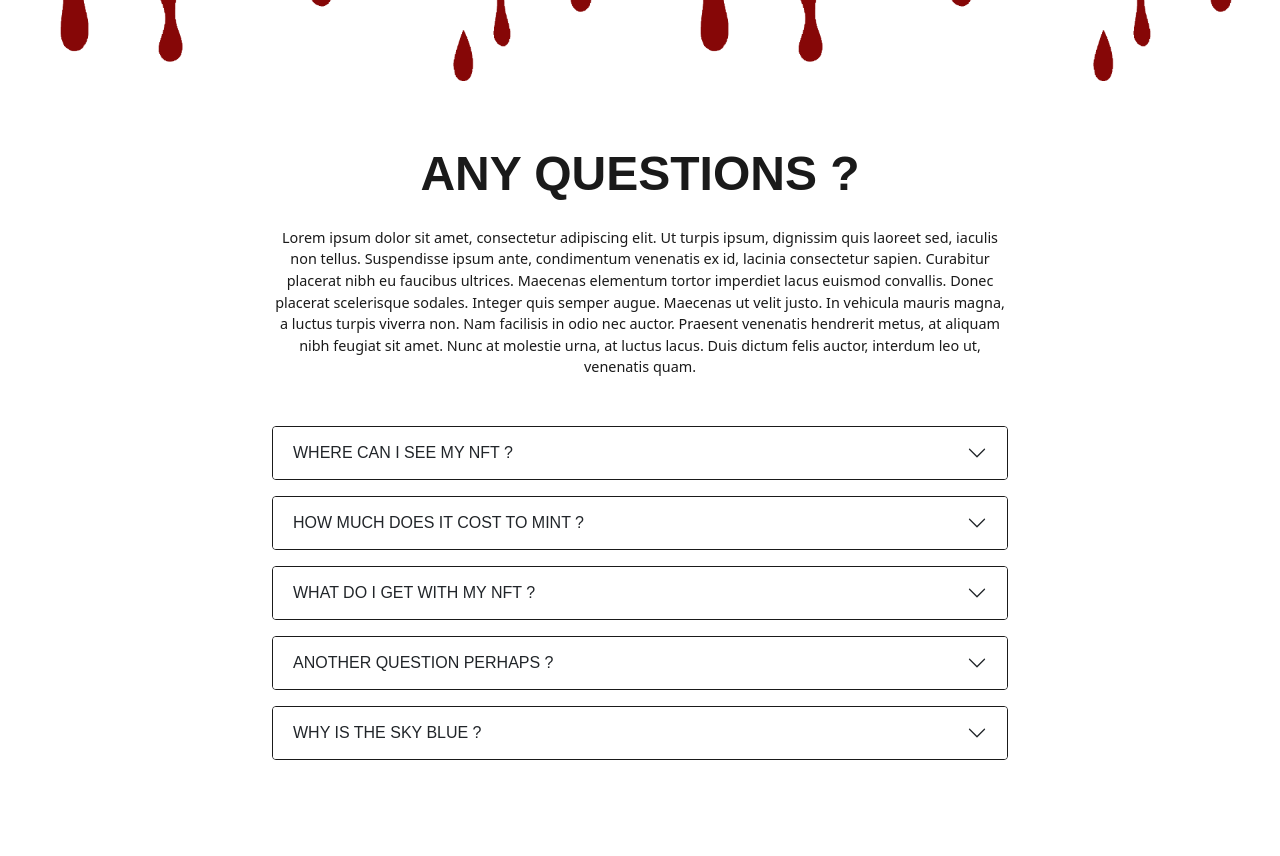
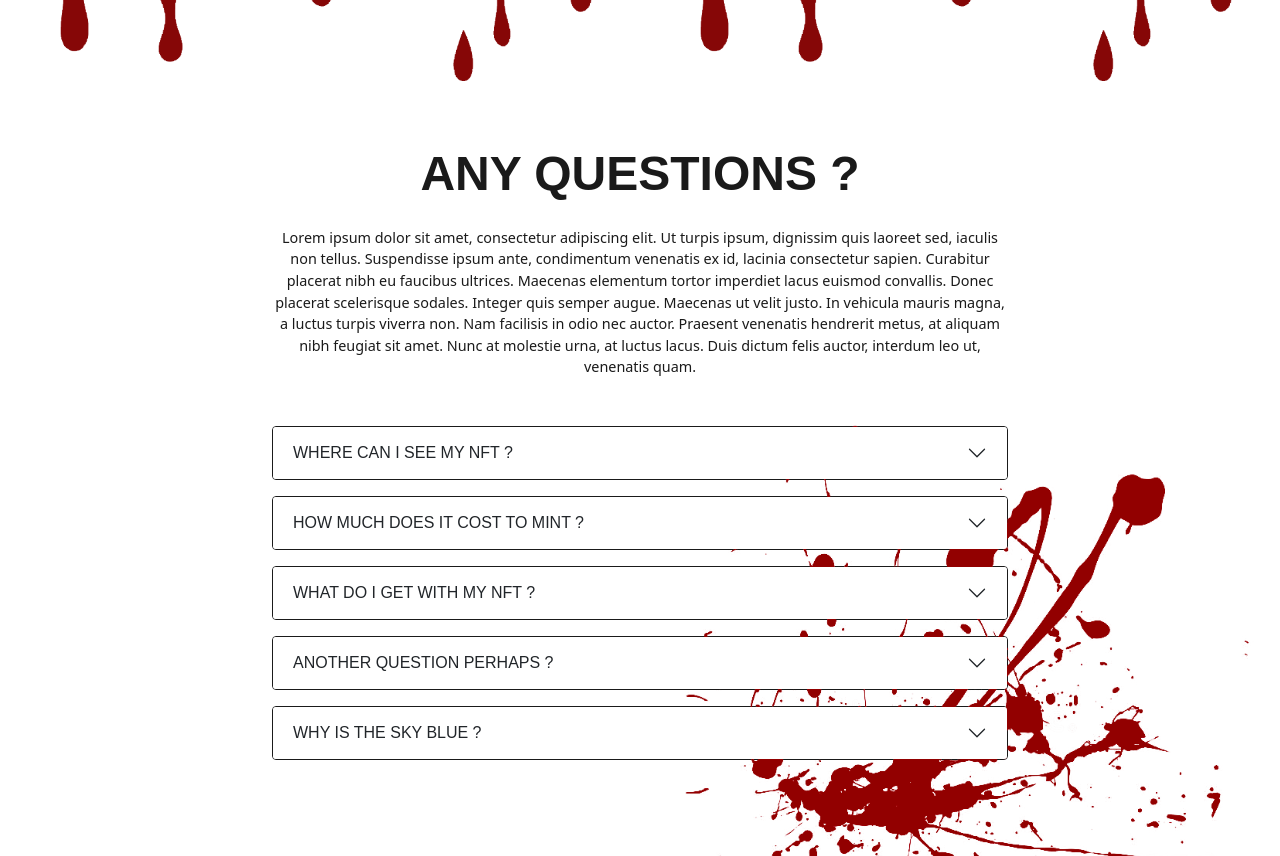
Before and after one commit to vcohere/bloodyfaces, a React (Create React App) app in the folder client/: page / in a window 1280 px wide. Shown: the part 2280-3136 px from the top of the page. Before the commit the page ends 3088 px from the top, so only its background shows below. Built offline with nearby package versions, Linux system fonts and the light colour scheme; a web font is replaced by a local one; what @drizzle/store would draw is missing.

Commit message:
added bloodstain to faq

```diff
--- a/client/src/App.css
+++ b/client/src/App.css
@@ -123,6 +123,13 @@
 
 #faq .accordion-body {
   text-align: left;
+}
+
+#faq .blood-stain {
+  position: absolute;
+  bottom: -150px;
+  right: 2vw;
+  max-width: 600px;
 }
 
 #mint-container {
@@ -284,6 +291,10 @@
   color: #B90808;
 }
 
+@media (max-width: 768px) {
+
+}
+
 @keyframes spin {
   from {transform: rotate(0deg);}
   to {transform: rotate(359deg);}
--- a/client/src/views/Index/FaqSection.js
+++ b/client/src/views/Index/FaqSection.js
@@ -6,16 +6,19 @@ import Col from "react-bootstrap/Col";
 import Accordion from "react-bootstrap/Accordion";
 
 import imgBloodHorizontal from "../../images/blood-horizontal.png";
+import imgBloodStain from "../../images/blood-stain.png";
 
 class FaqSection extends Component {
   render() {
     return (
-      <Container fluid id="faq" className="px-0">
-        <img src={imgBloodHorizontal} class="img-fluid" />
+      <div className="position-relative overflow-hidden">
+        <Container fluid id="faq" className="px-0 pb-5">
+          <img src={imgBloodHorizontal} className="img-fluid" />
           <Container>
             <Row className="justify-content-center py-5">
-            <Col md="8" className="text-center">
-              <h1 class="mb-4 mt-3">Any questions ?</h1>
+              <Col lg="8" md="10" className="text-center faq-content">
+                <img src={imgBloodStain} className="blood-stain" />
+                <h1 className="mb-4 mt-3">Any questions ?</h1>
                 <p>
                   Lorem ipsum dolor sit amet, consectetur adipiscing elit. Ut turpis ipsum, dignissim quis laoreet sed, iaculis non tellus. Suspendisse ipsum ante, condimentum venenatis ex id, lacinia consectetur sapien. Curabitur placerat nibh eu faucibus ultrices. Maecenas elementum tortor imperdiet lacus euismod convallis. Donec placerat scelerisque sodales. Integer quis semper augue. Maecenas ut velit justo. In vehicula mauris magna, a luctus turpis viverra non. Nam facilisis in odio nec auctor. Praesent venenatis hendrerit metus, at aliquam nibh feugiat sit amet. Nunc at molestie urna, at luctus lacus. Duis dictum felis auctor, interdum leo ut, venenatis quam.
                 </p>
@@ -93,6 +96,7 @@ class FaqSection extends Component {
             </Row>
           </Container>
         </Container>
+      </div>
     )
   }
 }
--- a/client/src/views/Index/HeroSection.js
+++ b/client/src/views/Index/HeroSection.js
@@ -14,7 +14,7 @@ class HeroSection extends Component {
       <Container fluid id="hero1">
         <Menu />
         <Row className="justify-content-start hero-text pt-5">
-          <Col md="8" lg="5" className="offset-md-1 pt-md-5 pb-4">
+          <Col md="8" lg="5" className="offset-md-1 pt-md-5 pb-4 mt-5 mt-md-0">
             <p className="title">
               THE BLOODY FACES HAVE <span className="red-accent">DROPPED</span>.
             </p>
```
Also changed, not shown: client/src/images/blood-stain.png (added). Lines whose indentation alone changed are shown as unchanged.
